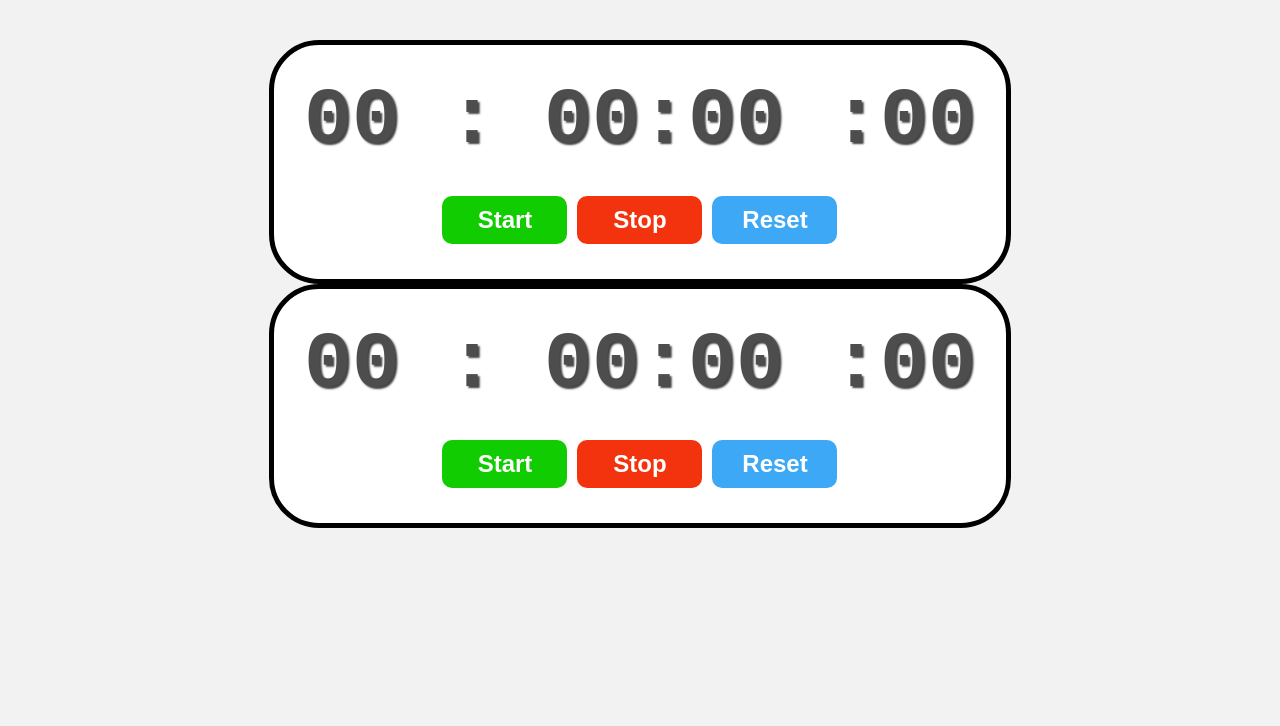
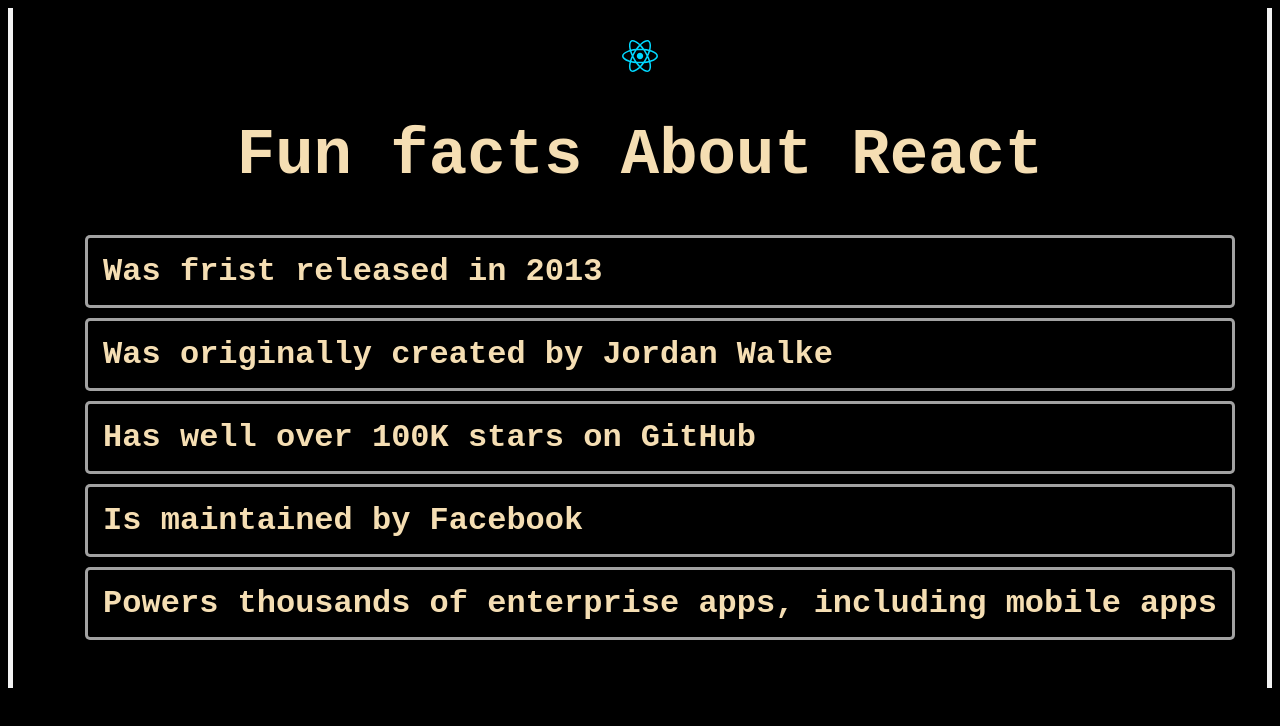
Before and after one commit to Aishah628/learnReact, a React (Vite) app in the folder my-react-app/: page / in a window 1280 px wide. Shown: the top 726 px of the page. Built offline with nearby package versions, Linux system fonts and the light colour scheme.

Commit message:
fact About React

```diff
--- a/my-react-app/src/App.jsx
+++ b/my-react-app/src/App.jsx
@@ -9,9 +9,9 @@
 import ToDoList from './toDoList.jsx';
 import ColorPicker from "./colorPicker.jsx";
 import DigitalClock from './digitalClock.jsx';
+import SimpleFact from './simplefact.jsx'
 /*import './digitalClock.css';   css of DigitalClock*/
 import StopWatch from './stopWatch.jsx';
-
 
 function App() {
 
@@ -28,13 +28,15 @@
         <ToDoList/>
       <ColorPicker/>
       <DigitalClock/>
+
+      <StopWatch/>
+
+      <StopWatch/>
      */}
 
 
 
-      <StopWatch/>
-
-      <StopWatch/>
+      <SimpleFact/>
 
     </>
   )
--- /dev/null
+++ b/my-react-app/src/simpleFact.css
@@ -0,0 +1,6 @@
+*{
+    background-color: black;
+    font-family: 'Courier New', Courier, monospace;
+    color: wheat;
+
+}
--- /dev/null
+++ b/my-react-app/src/simplefact.jsx
@@ -0,0 +1,21 @@
+import React from "react"
+import "./SimpleFact.css";
+function SimpleFact() {
+    return(
+        <>
+
+        <img src="/src/assets/react.svg"></img>
+        <h1>Fun facts About React</h1>
+        <ul>
+            <li>Was frist released in 2013</li>
+            <li>Was originally created by Jordan Walke</li>
+            <li>Has well over 100K stars on GitHub</li>
+            <li> Is maintained by Facebook</li>
+            <li>Powers thousands of enterprise apps, including mobile apps</li>
+        </ul>
+        </>
+
+    )
+}
+
+export default SimpleFact
```
